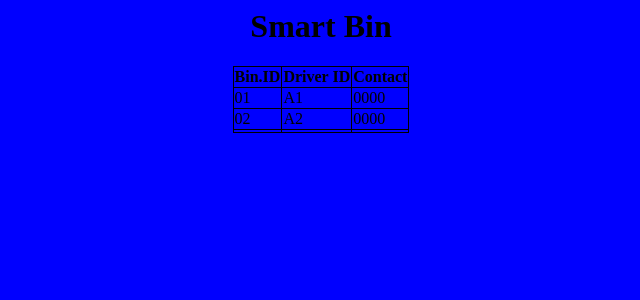
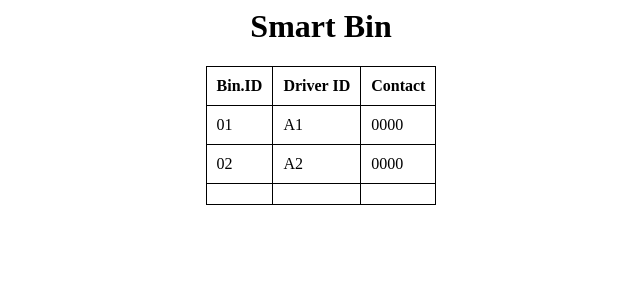
Before and after one commit to yeseswisree04/Smartbin, a Flask app: template WebApplication/templates/Hello.html in a window 1280 px wide. Shown: the top 300 px of the page, without its empty margins (319-959 px from the left). Run offline with Flask 2, Linux system fonts and the light colour scheme; the template is opened without the code that fills it, so the values that code supplies are empty.

Commit message:
Table cell spacing incread and bck color white

```diff
--- a/WebApplication/static/styles/Hello_design.css
+++ b/WebApplication/static/styles/Hello_design.css
@@ -3,3 +3,7 @@
     border: 1px solid black;
     border-collapse: collapse;
     }
+
+th, td{
+    padding: 10px;
+}
--- a/WebApplication/templates/Hello.html
+++ b/WebApplication/templates/Hello.html
@@ -1,6 +1,6 @@
 <link rel= "stylesheet" type= "text/css" href= "{{ url_for('static',filename='styles/Hello_design.css') }}">
 
-<body bgcolor="Blue">
+<body>
 <center><h1>Smart Bin</h1></center>
 <center>
 <table>
--- a/scripts/Tele.py
+++ b/scripts/Tele.py
@@ -1,11 +1,12 @@
 import json, requests
+
 
 """ Telegram Access Parameters. """
 Telegram_ChatID = "@Smartbin1" #"@CHAT ID OF THE TELEGRAM CHANNEL"
 Telegram_bottoken = "bot1925206689:AAEtSxswtMrbicRhJCJeYgimZs6B8WzY9Vc" #"TELEGRAM BOT TOKEN START WITH BOT[FOLLOWED BY TOKEN]"
 
 
-
+# sms = Sms(Twilio_SSID, Twilio_Auth, My_Number, Twilio_Number)
 
 def sendTelegram (message):
     url = "https://api.telegram.org/" + Telegram_bottoken + "/sendMessage"
```
